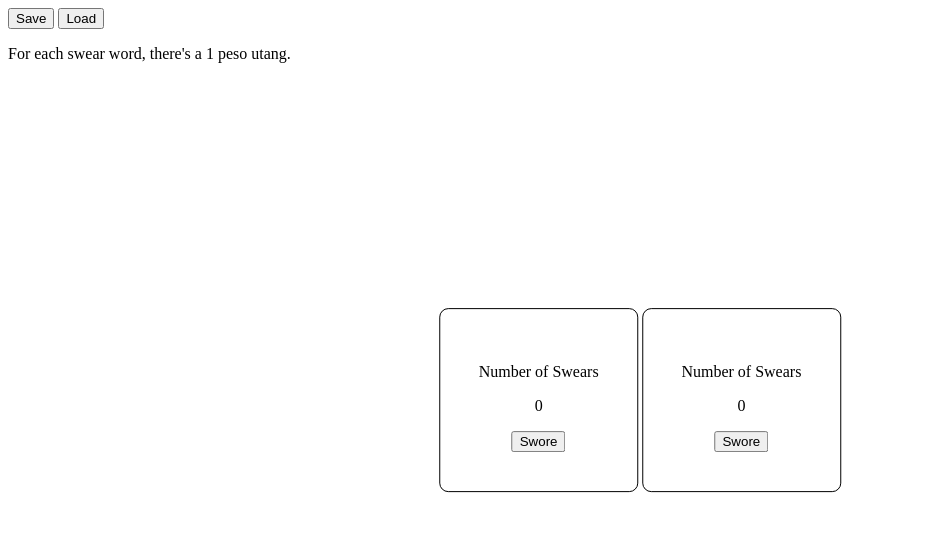
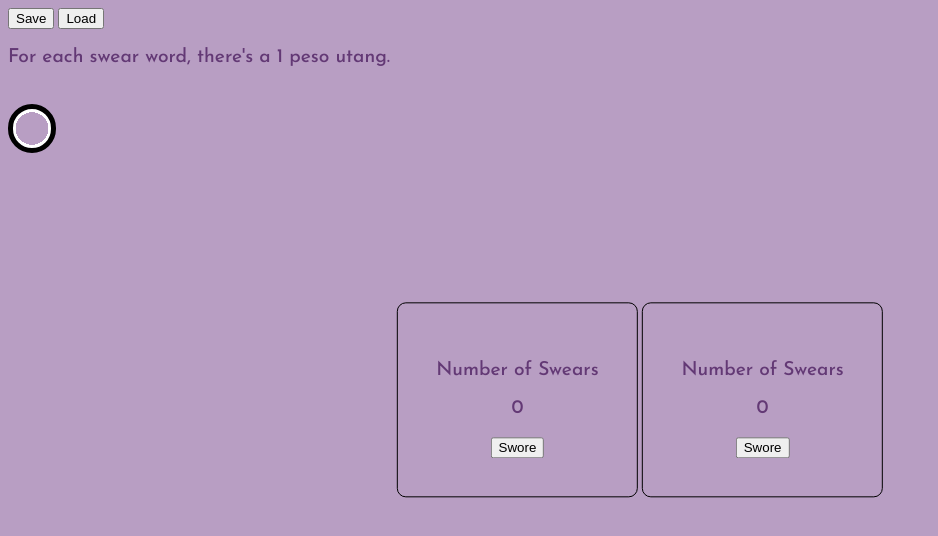
Before and after one commit to JustLikeToRoam/swearJar, a plain HTML site: page index.html in a window 1280 px wide. Shown: the whole page, without its empty margins (0-938 px from the left). Drawn offline with Linux system fonts and the light colour scheme.

Commit message:
Update index.html

```diff
--- a/index.html
+++ b/index.html
@@ -1,17 +1,19 @@
 <!DOCTYPE html>
-<html>
+<html id="html">
 	<head>
 		<title>Swear Jar</title>
 		<link rel="stylesheet" href="css/main.css">
-
+		<link rel="preconnect" href="https://fonts.googleapis.com">
+		<link rel="preconnect" href="https://fonts.gstatic.com" crossorigin>
+		<link href="https://fonts.googleapis.com/css2?family=Josefin+Sans:ital,wght@0,100..700;1,100..700&display=swap" rel="stylesheet">
 	</head>
 	<body>
 		<div id="overlay">
 			<img id="close" src="img/x.svg" onclick="closeOverlay()">
 			<div id="choose" class="counts">
-				<p id="curser"></p>
+				<p class="p"  id="curser"></p>
 				<br><br>
-				<label for="cars">Choose a car:</label>
+				<label for="swear">Choose a swear:</label>
 				<select id="swear" name="swear">
 					<option value="name" disabled="true" selected="true">Select Swear Word</option>
 					<option value="Fuck">Fuck</option>
@@ -36,22 +38,24 @@
 		</div>
 		<div id="swears">
 			<div class="counts">
-				<p>Number of Swears</p>
-				<p id="swearHannah">0</p>
+				<p class="p" >Number of Swears</p>
+				<p class="p"  id="swearHannah">0</p>
 				<button onclick="sworeHannah()">Swore</button>
 			</div>
 			<div class="counts">
-				<p>Number of Swears</p>
-				<p id="swearMatt">0</p>
+				<p class="p" >Number of Swears</p>
+				<p class="p"  id="swearMatt">0</p>
 				<button onclick="sworeMatt()">Swore</button>
 			</div>
 		</div>
 		<button onclick="save()">Save</button>
 		<button onclick="subLoad()">Load</button>
 		<input type="file" id="fileInput" accept=".txt" onchange="load()">
-		<p id="desc">For each swear word, there's a 1 peso utang.</p>
-		<p id="utangan">Current utangan: name</p><br>
-		<p id="utang">Total utang: utang</p>
+		<p class="p"  id="desc">For each swear word, there's a 1 peso utang.</p>
+		<p class="p"  id="utangan">Current utangan: name</p><br>
+		<p class="p"  id="utang">Total utang: utang</p>
+		<div class="theme" id="lilac" onclick="changeTheme()">
+		</div>
 		<div id="history">
 				<table>
 					<tbody id="historyTable" style="overflow: scroll-y"></tbdody>
```
